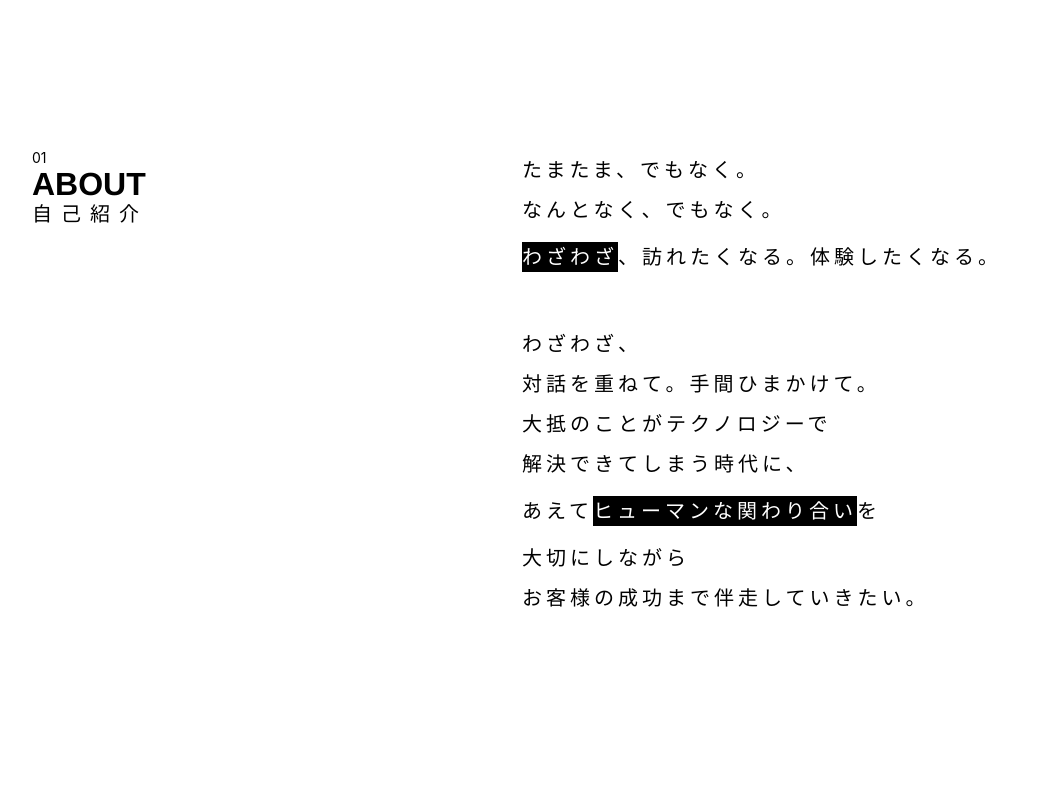
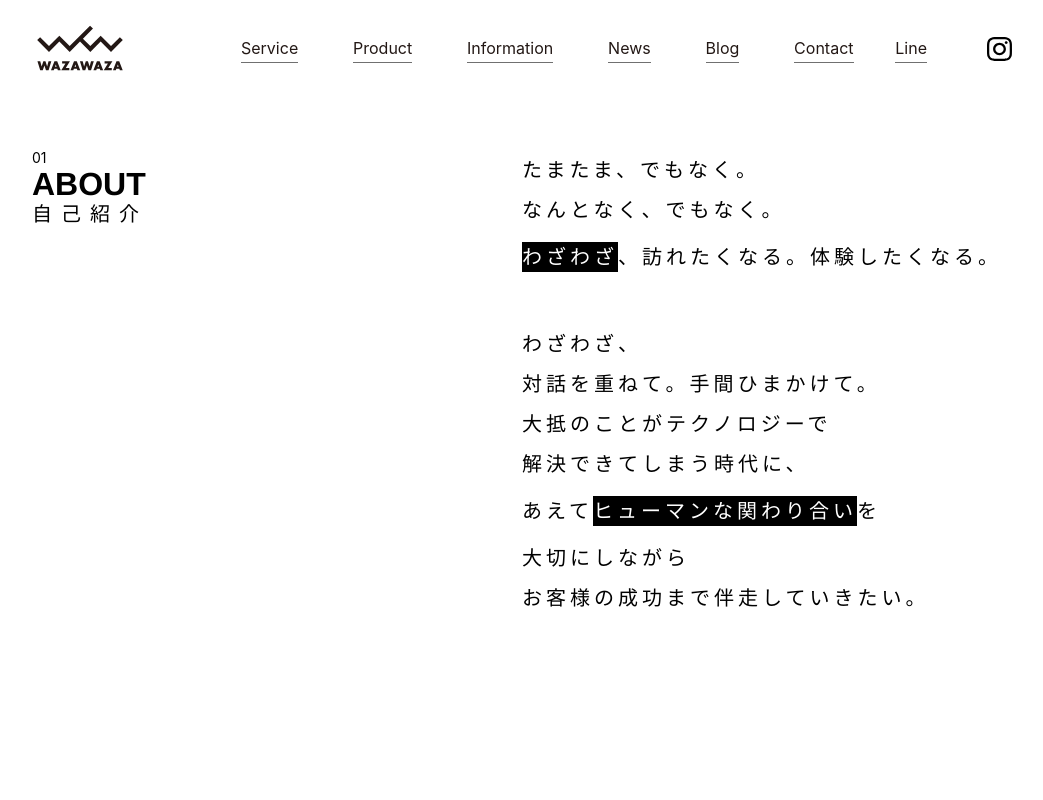
Before and after one commit to yamada-0320/wazawaza-corporate, a Next.js app: page / in a window 1280 px wide. Shown: the top 800 px of the page, without its empty margins (118-1161 px from the left). Built offline with nearby package versions, Linux system fonts and the light colour scheme.

Commit message:
Update layout.tsx

```diff
--- a/app/layout.tsx
+++ b/app/layout.tsx
@@ -1,9 +1,11 @@
 import type { Metadata } from "next";
 import "./globals.css";
+import Header from "@/components/header";
+import Footer from "@/components/footer";
 
 export const metadata: Metadata = {
   title: "WAZAWAZA - コーポレートサイト",
-  description: "株式会社WAZAWAZAのオフィシャルサイトです。",
+  description: "株式会社WAZAWAZAのコーポレートサイトです。",
 };
 
 export default function RootLayout({
@@ -13,7 +15,16 @@ export default function RootLayout({
 }>) {
   return (
     <html lang="ja">
-      <body>{children}</body>
+      <body>
+        {/* 全ページ共通ヘッダー */}
+        <Header />
+
+        {/* ページごとのメインコンテンツ（page.tsxなど） */}
+        {children}
+
+        {/* 全ページ共通フッター */}
+        <Footer />
+      </body>
     </html>
   );
 }
```
